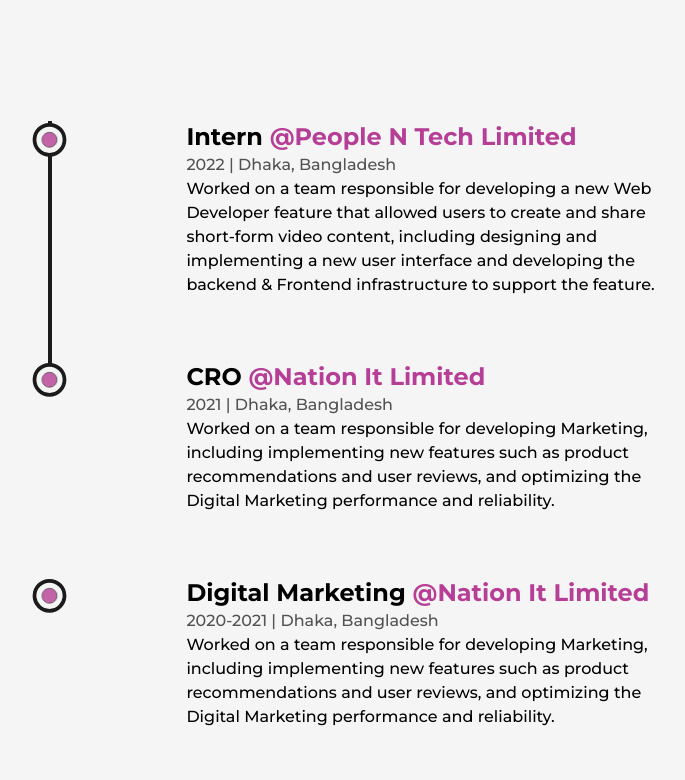
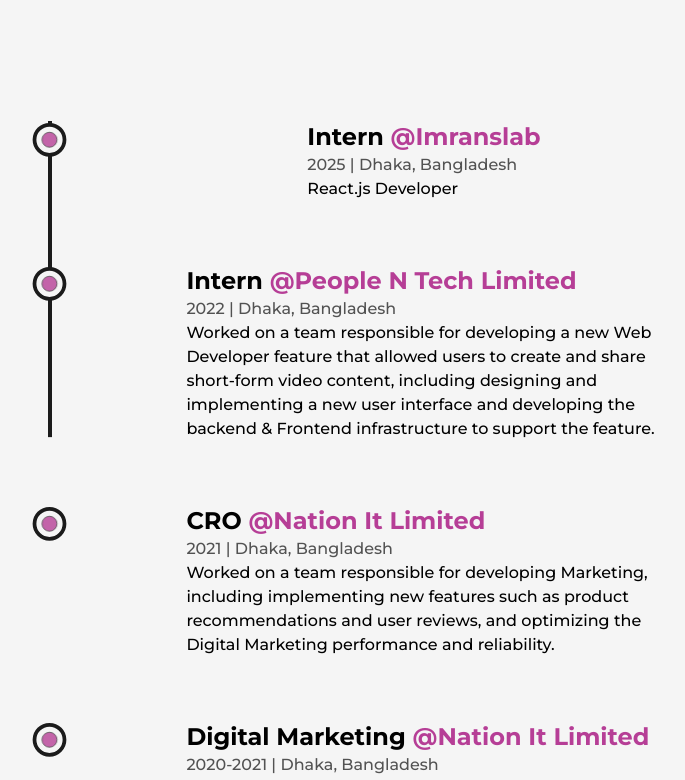
Before and after one commit to Ahadhossan/Ahad-Hossain-Portfolio-Website-Next.js, a Next.js app: page /about in a window 1280 px wide. Shown: the part 2451-3231 px from the top of the page, without its empty margins (232-917 px from the left). Built offline with nearby package versions, Linux system fonts and the light colour scheme.

Commit message:
Update Experience.js

```diff
--- a/src/components/Experience.js
+++ b/src/components/Experience.js
@@ -54,6 +54,14 @@
           className="absolute left-9 top-0 w-[4px] h-full bg-dark origin-top dark:bg-light md:w-[2px] md:left-[30px] xs:left-[20px]"
         />
         <ul className="w-full flex flex-col items-start justify-between ml-4 xs:ml-2">
+            <Details
+            position="Intern"
+            company="imranslab"
+            companyLink="#"
+            time="2025"
+            address="Dhaka, Bangladesh"
+            work="React.js Developer"
+          />
           <Details
             position="Intern"
             company="People N Tech Limited"
```
